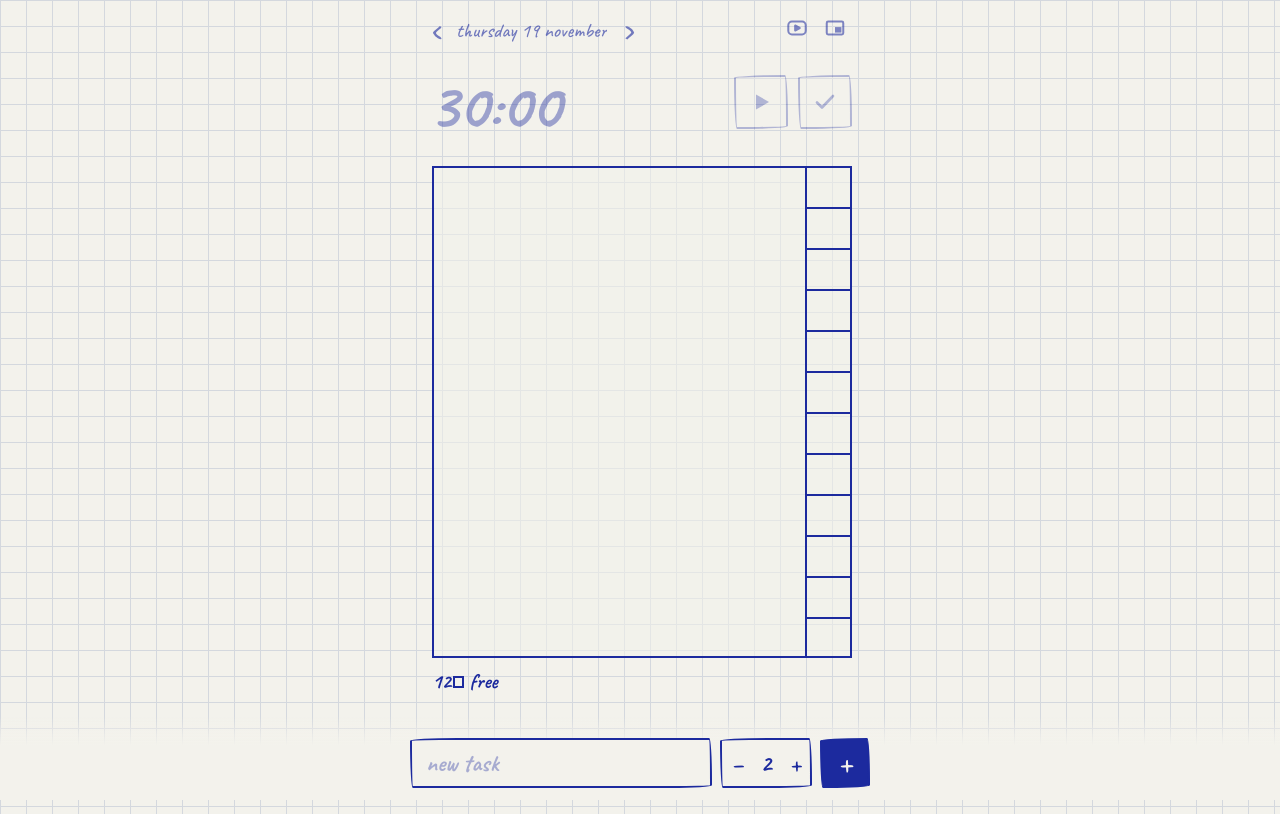
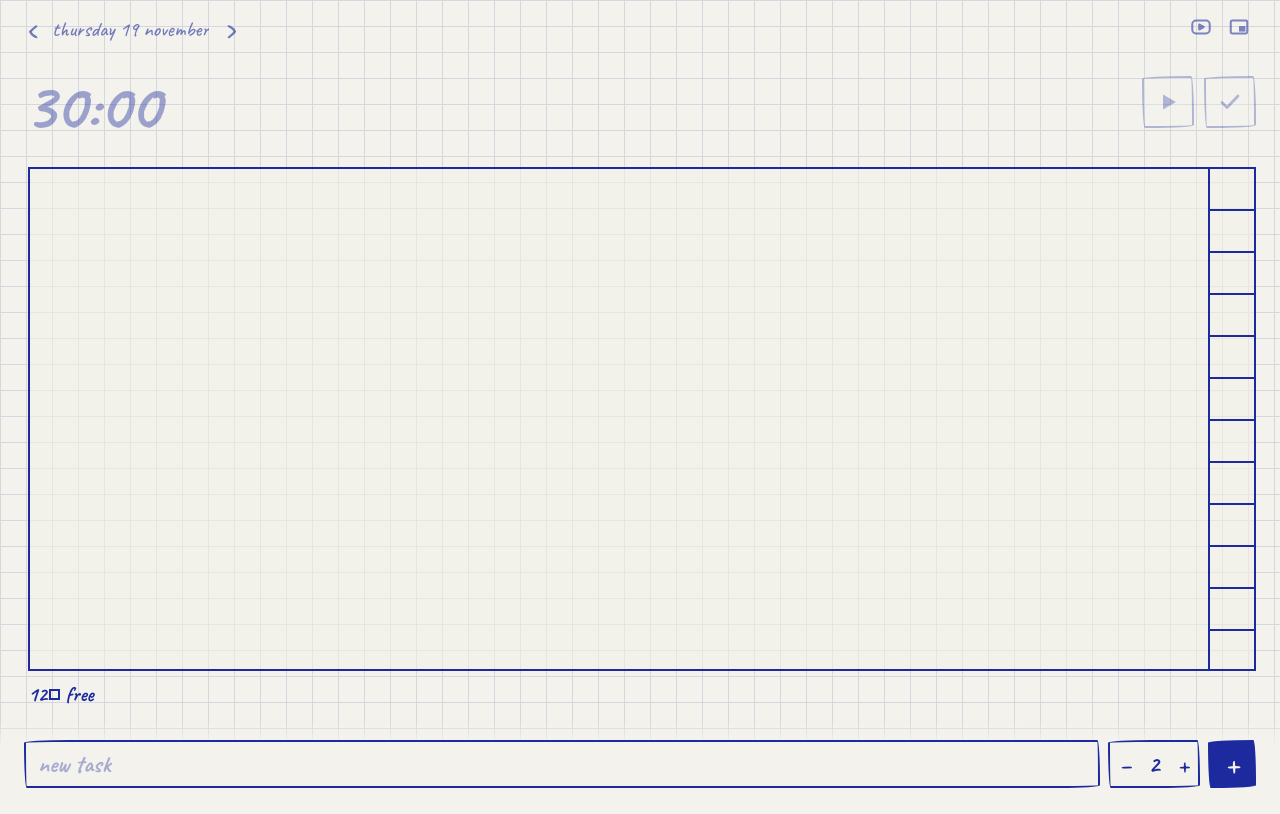
Before and after one commit to ranimpica/focus-blocks, a plain HTML site: page ink-pomodoro/index.html in a window 1280 px wide. Drawn offline with Linux system fonts and the light colour scheme.

Commit message:
Ink Pomodoro: fully flexible size
Co-Authored-By: Claude Opus 5.5 <noreply@anthropic.com>
Claude-Session: https://claude.ai/code/session_01K8ESzCyhSCRy2zqX5183uP

```diff
--- a/ink-pomodoro/index.html
+++ b/ink-pomodoro/index.html
@@ -21,8 +21,8 @@ html,body{background:var(--paper);color:var(--ink);font-family:'Caveat',cursive}
 body{background-image:linear-gradient(var(--grid) 1px,transparent 1px),linear-gradient(90deg,var(--grid) 1px,transparent 1px);
   background-size:26px 26px;min-height:100vh;padding:env(safe-area-inset-top) 0 env(safe-area-inset-bottom)}
 button{font-family:inherit;color:inherit;cursor:pointer}
-.wrap{max-width:460px;margin:0 auto;padding:14px 18px 120px}
-#nav{display:flex;align-items:center;gap:4px;margin:0 0 2px -8px;font-size:20px}
+.wrap{margin:0 auto;padding:clamp(6px,1.6vh,14px) clamp(8px,3vw,24px) calc(clamp(32px,6vh,56px) + 40px)}
+#nav{display:flex;align-items:center;gap:4px;margin:0 0 2px -8px;font-size:clamp(14px,2.6vh,22px)}
 #nav button{background:none;border:0;font-size:28px;font-weight:700;width:32px;height:32px;line-height:1;opacity:.6}
 #date{opacity:.6;cursor:pointer;min-width:0;white-space:nowrap;overflow:hidden;text-overflow:ellipsis}
 body.other #date{opacity:1;font-weight:700}
@@ -49,14 +49,12 @@ body.vid-on #nav #ytBtn{opacity:1}
 #nav #pipBtn svg{width:22px;height:22px}
 body.pip #pipBtn{opacity:.8}
 body.pip .wrap{padding:8px 10px 96px}
-body.pip #hTime{font-size:48px}
-body.pip #hName{font-size:21px;min-height:24px}
-body.pip .btn{width:44px;height:44px}
+
 body.pip .bar{padding:14px 10px 10px}
 body.pip #aName{font-size:20px;height:42px;padding:4px 10px}
 body.pip .step{height:42px}body.pip #aGo{width:42px;height:42px}
 body.pip .nm{font-size:22px}
-@media (max-width:380px){.wrap{padding:10px 12px 110px}#hTime{font-size:54px}}
+
 #hTime small{font-size:.5em;opacity:.55}
 .btn[hidden]{display:none}
 .row.moved{cursor:default}
@@ -64,12 +62,12 @@ body.pip .nm{font-size:22px}
 .row.moved .ck,.row.moved .grow,.row.moved .x{visibility:hidden}
 header{display:flex;align-items:center;gap:10px;margin-bottom:6px}
 .now{flex:1;min-width:0}
-#hName{font-size:25px;font-weight:700;white-space:nowrap;overflow:hidden;text-overflow:ellipsis;min-height:30px}
-#hTime{font-size:66px;font-weight:700;line-height:.85;font-variant-numeric:tabular-nums;transition:opacity .3s}
+#hName{font-size:clamp(15px,3.2vh,32px);font-weight:700;white-space:nowrap;overflow:hidden;text-overflow:ellipsis;min-height:30px}
+#hTime{font-size:clamp(22px,min(17vw,8.5vh),150px);font-weight:700;line-height:.85;font-variant-numeric:tabular-nums;transition:opacity .3s}
 #hTime.idle{opacity:.4}
-#hSub{font-size:19px;opacity:.6;min-height:22px}
+#hSub{font-size:clamp(13px,2.4vh,24px);opacity:.6;min-height:22px}
 #hSub.over{color:var(--red);opacity:1}
-.btn{width:54px;height:54px;border:2.5px solid var(--ink);border-radius:var(--hand);background:var(--paper);display:grid;place-items:center;transition:transform .15s,background .2s,color .2s}
+.btn{width:clamp(32px,6.5vh,72px);height:clamp(32px,6.5vh,72px);border:2.5px solid var(--ink);border-radius:var(--hand);background:var(--paper);display:grid;place-items:center;transition:transform .15s,background .2s,color .2s}
 .btn:active{transform:scale(.92)}
 .btn svg{width:24px;height:24px}
 #bPlay.on{background:var(--ink);color:var(--paper)}
@@ -111,7 +109,9 @@ header{display:flex;align-items:center;gap:10px;margin-bottom:6px}
 .row.done .ck{background:var(--ink)}
 .row.done .ck path{stroke-dashoffset:0}
 .ck:active,.x:active{transform:scale(.88)}
-.row.tiny .ck,.row.tiny .x{width:18px;height:18px;font-size:16px;border-width:1.6px}
+.row.tiny .ck,.row.tiny .x{width:16px;height:16px;font-size:14px;border-width:1.6px}
+.row.compact .ck,.row.compact .x{width:22px;height:22px;font-size:18px}
+.row.tiny .nm{font-size:min(15px,calc(var(--rh,20px) * .8))}
 .row.tiny .grip svg{height:10px}
 .grow{position:absolute;left:50%;bottom:-9px;width:46px;height:16px;margin-left:-23px;display:none;touch-action:none;cursor:ns-resize;z-index:5}
 .grow::after{content:'';position:absolute;left:8px;right:8px;top:5px;height:6px;border-radius:4px;background:var(--ink)}
@@ -163,14 +163,14 @@ header{display:flex;align-items:center;gap:10px;margin-bottom:6px}
 #reset{background:none;border:0;font-size:20px;font-weight:700;opacity:.55;padding:4px 2px}
 #reset.sure{opacity:1;color:var(--red)}
 
-.bar{position:fixed;left:0;right:0;bottom:0;padding:22px 18px calc(12px + env(safe-area-inset-bottom));background:linear-gradient(rgba(243,242,236,0),var(--paper) 35%);z-index:50}
-#add{max-width:460px;margin:0 auto;display:flex;gap:8px;align-items:center}
-#aName{flex:1;min-width:0;font:700 24px 'Caveat',cursive;color:var(--ink);background:var(--paper);border:2.5px solid var(--ink);border-radius:var(--hand);padding:7px 14px;height:50px;outline:none}
+.bar{position:fixed;left:0;right:0;bottom:0;padding:clamp(8px,2.5vh,22px) clamp(8px,3vw,24px) calc(12px + env(safe-area-inset-bottom));background:linear-gradient(rgba(243,242,236,0),var(--paper) 35%);z-index:50}
+#add{margin:0 auto;display:flex;gap:8px;align-items:center}
+#aName{flex:1;min-width:0;font:700 clamp(16px,3vh,26px) 'Caveat',cursive;color:var(--ink);background:var(--paper);border:2.5px solid var(--ink);border-radius:var(--hand);padding:2px 12px;height:clamp(32px,6vh,56px);outline:none}
 #aName::placeholder{color:var(--ink);opacity:.35}
-.step{display:flex;align-items:center;border:2.5px solid var(--ink);border-radius:var(--hand);height:50px;background:var(--paper)}
+.step{display:flex;align-items:center;border:2.5px solid var(--ink);border-radius:var(--hand);height:clamp(32px,6vh,56px);background:var(--paper)}
 .step button{width:30px;height:100%;font-size:26px;font-weight:700;background:none;border:0}
 .step span{min-width:28px;text-align:center;font-size:24px;font-weight:700}
-#aGo{width:50px;height:50px;background:var(--ink);color:var(--paper);border-color:var(--ink);font-size:32px;font-weight:700;line-height:1}
+#aGo{width:clamp(32px,6vh,56px);height:clamp(32px,6vh,56px);background:var(--ink);color:var(--paper);border-color:var(--ink);font-size:32px;font-weight:700;line-height:1}
 
 @keyframes mv{to{background-position:17px 0}}
 @keyframes pulse{50%{opacity:.35}}
@@ -253,7 +253,7 @@ let s=52;
 function sizeS(){
   const b=$('#board'),bar=$('.bar'),top=b?b.getBoundingClientRect().top+win.scrollY:200;
   const reserve=(bar?bar.offsetHeight:80)+48;
-  s=Math.max(24,Math.min(60,Math.floor((win.innerHeight-top-reserve)/CAP)));doc.documentElement.style.setProperty('--s',s+'px')}
+  s=Math.max(8,Math.floor((win.innerHeight-top-reserve)/CAP));doc.documentElement.style.setProperty('--s',s+'px')}
 const now=()=>Date.now();
 const el=t=>(t.acc+(t.run?now()-t.run:0))/60000;
 const total=()=>D.tasks.reduce((a,t)=>a+t.plan,0);
@@ -349,8 +349,8 @@ function update(){
     R.row.classList.toggle('running',!!t.run);
     R.row.classList.toggle('done',!!t.done);
     R.row.classList.toggle('moved',!!t.moved&&!t.done);
-    R.row.classList.toggle('compact',h<s*.95&&h>=s*.5);
-    R.row.classList.toggle('tiny',h<s*.5);
+    R.row.classList.toggle('compact',h<50&&h>=27);
+    R.row.classList.toggle('tiny',h<27);
     R.row.classList.toggle('zero',h<1);
     R.mt.innerHTML=t.done?short(e):(t.moved&&!t.done)?'→ '+fromIso(t.moved).toLocaleDateString('en-GB',{day:'numeric',month:'short'}).toLowerCase()+(e>0?' · '+short(e):''):'<span class="cnt">'+sqHTML(t.plan)+'</span> · '+short(Math.max(0,t.plan-e))+(e>0?' left':'');
     const f=Math.min(e,t.plan);
```
